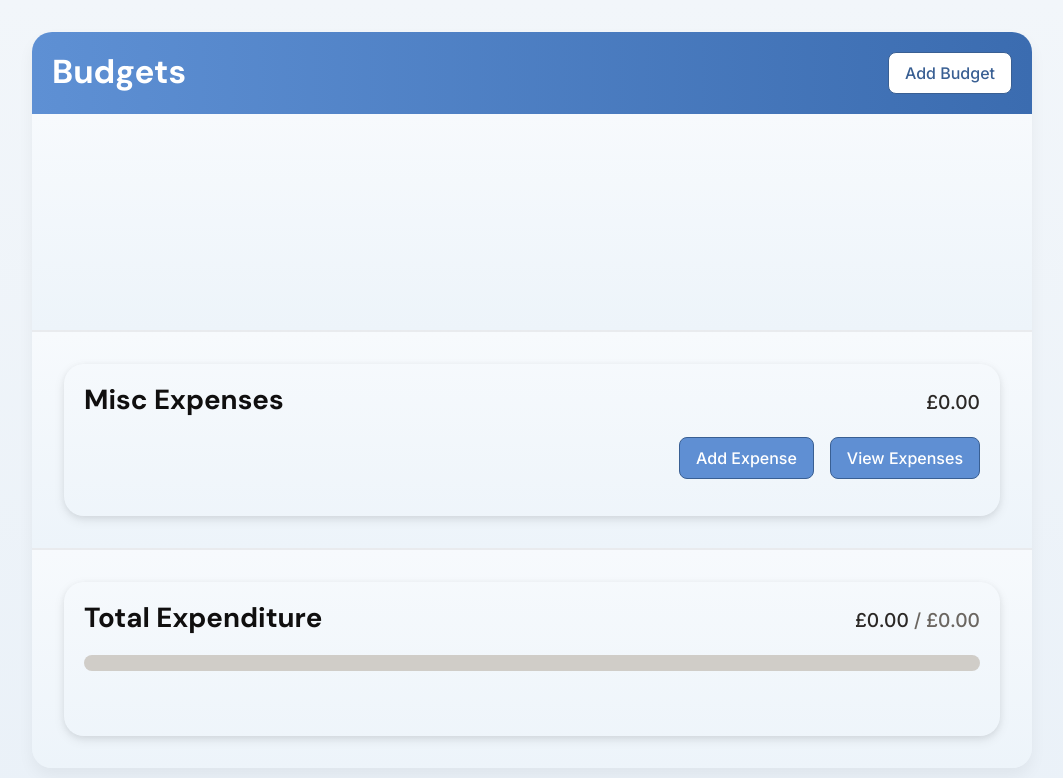
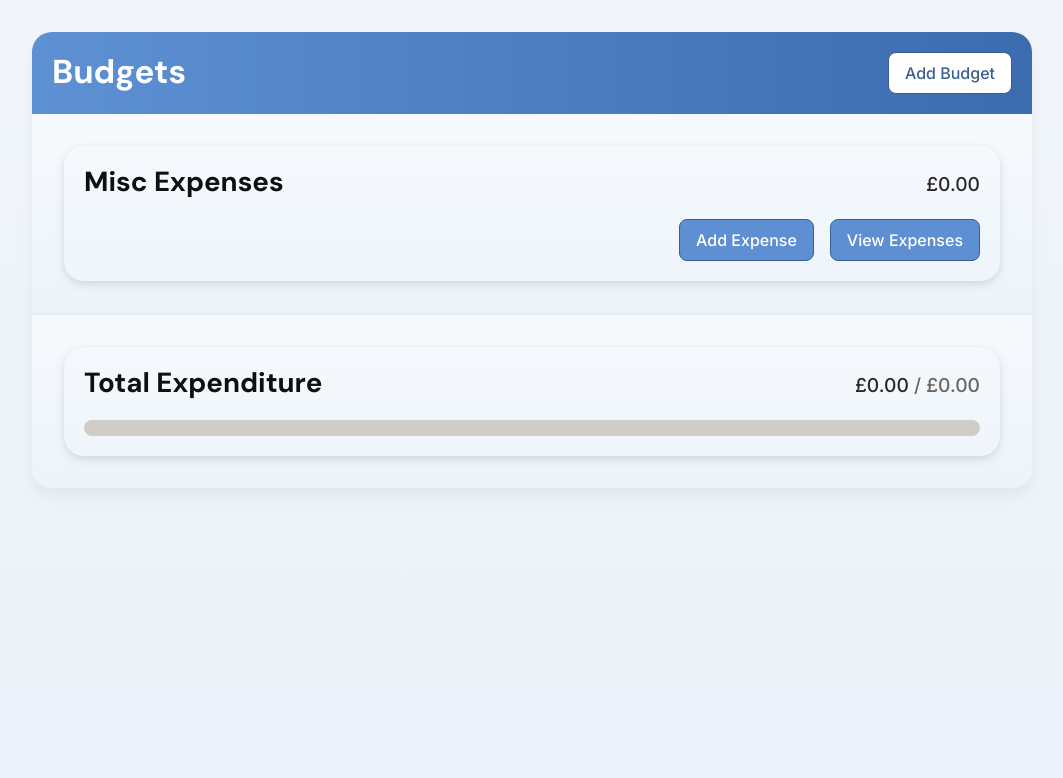
Before and after one commit to daniel-howorth/budget-app, a React (Vite) app: page / in a window 1280 px wide. Shown: the top 778 px of the page, without its empty margins (108-1171 px from the left). Built offline with nearby package versions, Linux system fonts and the light colour scheme.

Commit message:
Layout sections fit their min content, and budgets section only renders when there are budgets

```diff
--- a/src/components/App/App.module.css
+++ b/src/components/App/App.module.css
@@ -4,4 +4,5 @@
   background: linear-gradient(to bottom, #f2f6fa, #eaf1f8);
   display: grid;
   grid-template-rows: 1fr;
+  align-items: start;
 }
--- a/src/components/Layout/Layout.jsx
+++ b/src/components/Layout/Layout.jsx
@@ -5,7 +5,6 @@ import { ModalContext } from "../../providers/ModalProvider";
 import BudgetCard from "../Cards/BudgetCard";
 import { BudgetsContext } from "../../providers/BudgetsProvider";
 import MiscExpensesCard from "../Cards/MiscExpensesCard";
-import TotalExpendtureCard from "../Cards/TotalExpenditureCard";
 import TotalExpenditureCard from "../Cards/TotalExpenditureCard";
 
 function Layout() {
@@ -16,7 +15,7 @@ function Layout() {
     <div className={styles.layout}>
       {isModalOpen && modal}
       <Header />
-      {/* BudgetsSection ? */}
+      {budgets.length > 0 && (
         <section>
           {budgets.map((budget) => (
             <BudgetCard
@@ -28,6 +27,7 @@ function Layout() {
             />
           ))}
         </section>
+      )}
       <section>
         <MiscExpensesCard />
       </section>
--- a/src/components/Layout/Layout.module.css
+++ b/src/components/Layout/Layout.module.css
@@ -1,8 +1,9 @@
 .layout {
   width: min(1000px, 100%);
+  height: min-content;
   margin: 0 auto;
   display: grid;
-  grid-template-rows: min-content 1fr 1fr 1fr;
+  grid-template-rows: min-content repeat(3, min-content);
   --border-radius: 20px;
   border-radius: var(--border-radius);
   box-shadow: 0 8px 16px rgba(0, 0, 0, 0.05);
```
Lines whose indentation alone changed are shown as unchanged.
